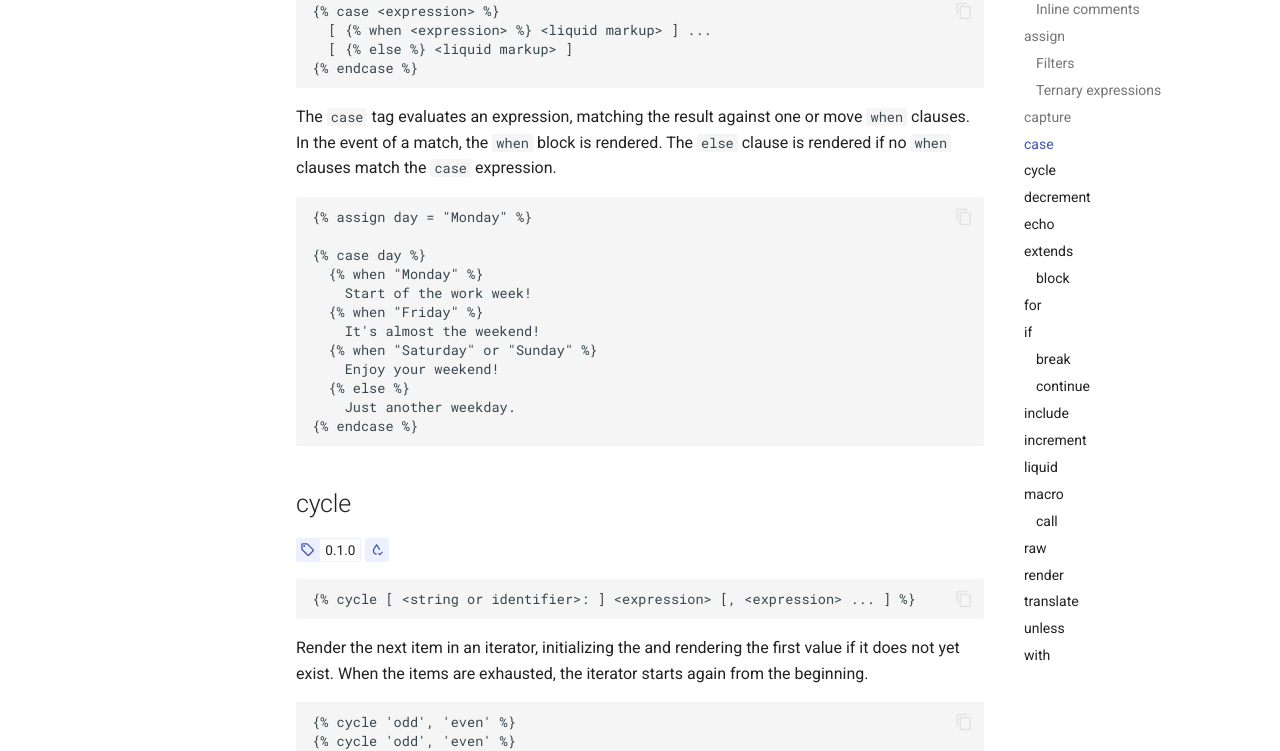
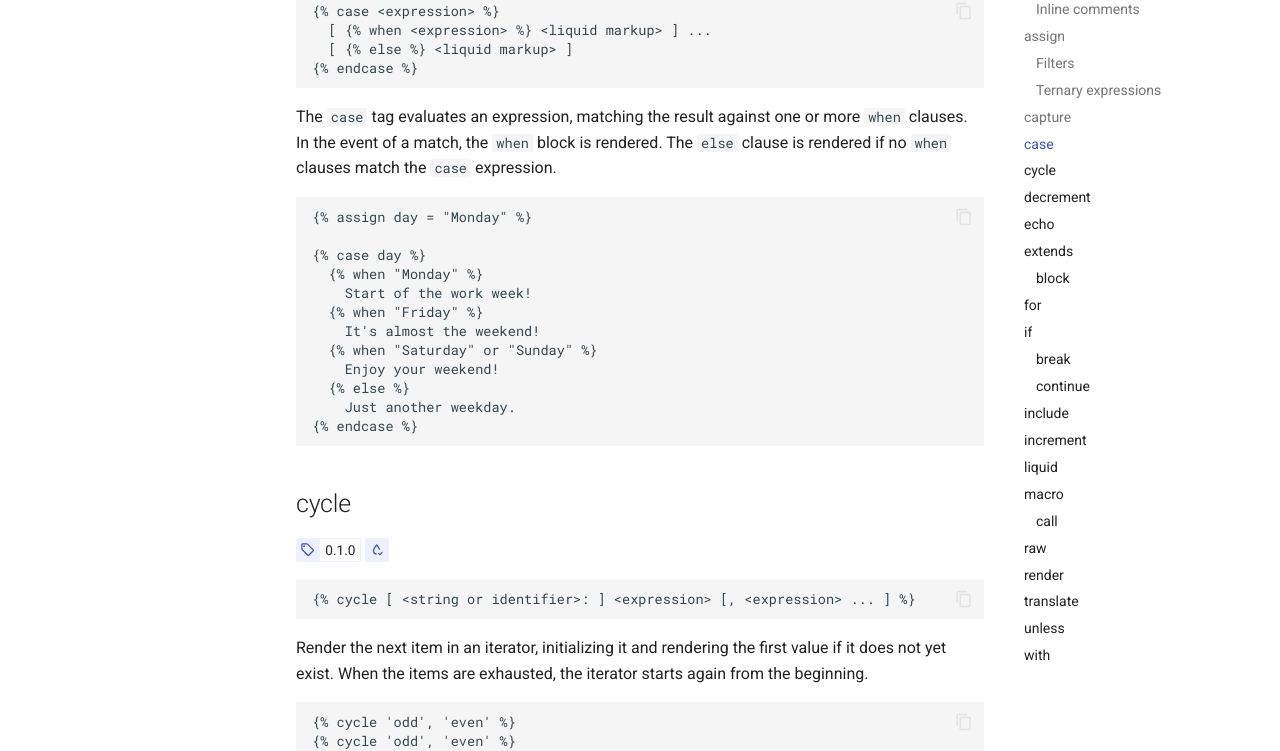
Before and after one commit to jg-rp/python-liquid2, an MkDocs documentation site: the page built from docs/tag_reference.md, in a window 1280 px wide and 1400 px high, scrolled down 3857 px. Shown: the part 153-904 px from the top of the window. Built offline with MkDocs 1.6.1 and Material for MkDocs 9.7.7, drawn with Linux system fonts in a browser that asks for light colours; comment, search, counter and statistics services are not loaded; some of the changed text lies outside the part shown.

Commit message:
Docs typos [skip ci]

````diff
--- a/docs/tag_reference.md
+++ b/docs/tag_reference.md
@@ -161,7 +161,7 @@ Or to the result of the conditional expression as a whole using _tail filters_.
 {% capture <identifier> %} <liquid markup> {% endcapture %}
 ```
 
-The `capture` tag renders the contents of its block and saves the resulting string as a new variable, or reassigns an existing variable.
+The `capture` tag evaluates the contents of its block and saves the resulting string as a new variable, or reassigns an existing variable, without immediately rendering it.
 
 ```liquid2
 {% capture welcome_message %}
@@ -189,7 +189,7 @@ In some cases, it can be easier to use a template string <!-- md:liquid2 -->.
 {% endcase %}
 ```
 
-The `case` tag evaluates an expression, matching the result against one or move `when` clauses. In the event of a match, the `when` block is rendered. The `else` clause is rendered if no `when` clauses match the `case` expression.
+The `case` tag evaluates an expression, matching the result against one or more `when` clauses. In the event of a match, the `when` block is rendered. The `else` clause is rendered if no `when` clauses match the `case` expression.
 
 ```liquid2
 {% assign day = "Monday" %}
@@ -215,7 +215,7 @@ The `case` tag evaluates an expression, matching the result against one or move
 {% cycle [ <string or identifier>: ] <expression> [, <expression> ... ] %}
 ```
 
-Render the next item in an iterator, initializing the and rendering the first value if it does not yet exist. When the items are exhausted, the iterator starts again from the beginning.
+Render the next item in an iterator, initializing it and rendering the first value if it does not yet exist. When the items are exhausted, the iterator starts again from the beginning.
 
 ```liquid2
 {% cycle 'odd', 'even' %}
````
Also changed, not shown: other parts of docs/tag_reference.md (+1 -1 lines).
